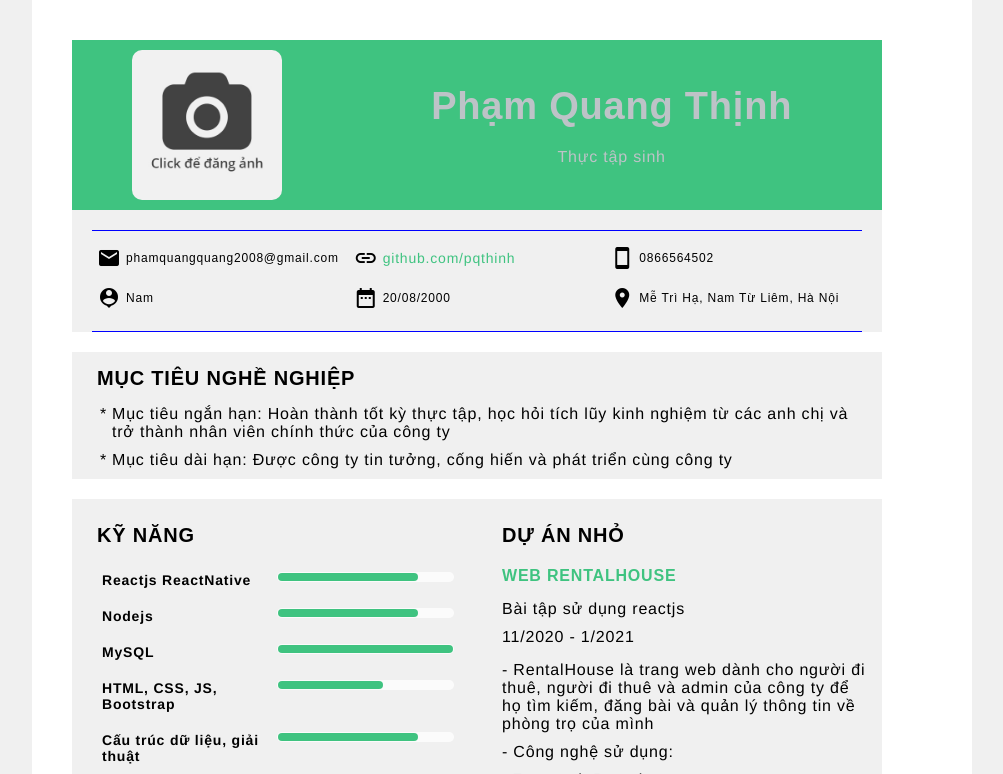
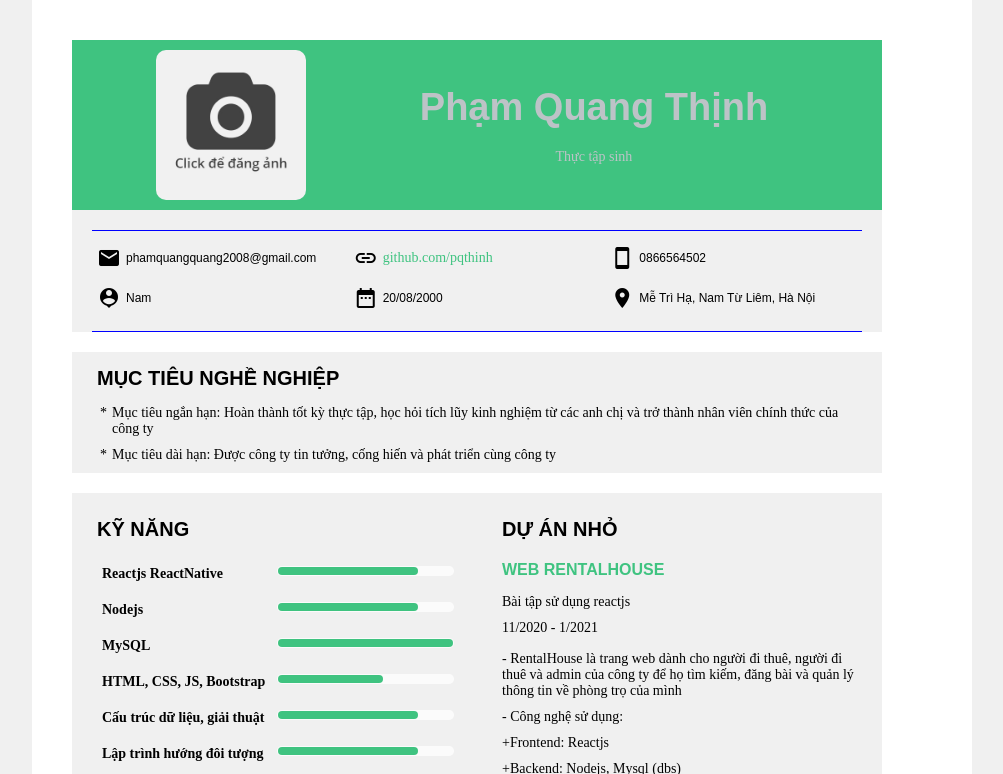
Before and after one commit to pqthinh/htmlcss, a plain HTML site: page cv-pqthinh/mycv.html in a window 1280 px wide. Shown: the top 774 px of the page, without its empty margins (138-1141 px from the left). Drawn offline with Linux system fonts and the light colour scheme.

Commit message:
fix font-text

```diff
--- a/cv-pqthinh/css/mycv.css
+++ b/cv-pqthinh/css/mycv.css
@@ -4,9 +4,8 @@
     padding: 0;
     margin: 0;
     background: #f0f0f0;
-    /* font-family: "Times New Roman", Times, serif; */
-    font-family: helvetica neue,Helvetica,Arial,sans-serif;
-    letter-spacing: 0.8px;
+    font-family: "Times New Roman", Times, serif;
+    font-size: 14px;
 }
 
 .container{
@@ -26,7 +25,7 @@
 
 .top .head {
     display: flex;
-    justify-content: space-around;
+    justify-content: space-evenly;
     align-items: center;
     text-align: center;
     /* background: #3FC380; */
@@ -67,9 +66,7 @@
 .info {
     display: grid;
     margin: 20px;
-    /* background: #fff; */
     grid-template-columns: 33.33% 33.33% 33.33%;
-
     border-top: 1px solid blue;
     border-bottom: 1px solid blue;
     padding: 10px 0;
```
